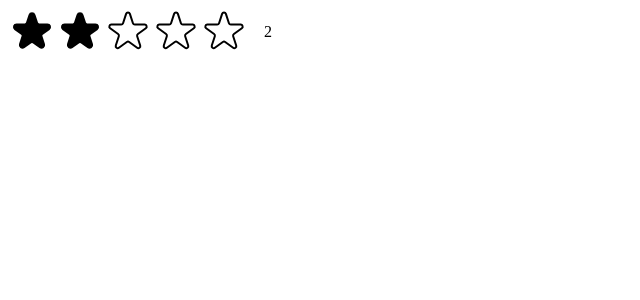
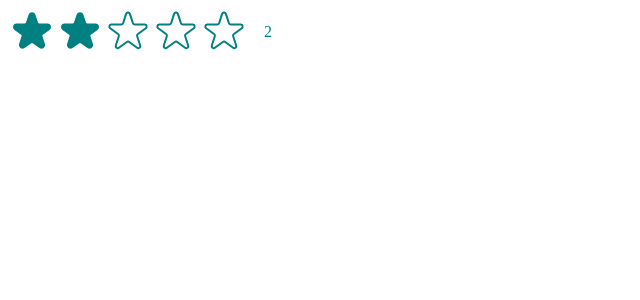
Before and after one commit to MatheusZamo/star-rating, a React (Vite) app: page / in a window 1280 px wide. Both pictures are taken after a click on the item 80 px from the left and 32 px from the top of the page. Shown: the top 300 px of the page, without its empty margins (0-640 px from the left). Built offline with nearby package versions, Linux system fonts and the light colour scheme.

Commit message:
Colors set through props

```diff
--- a/src/main.jsx
+++ b/src/main.jsx
@@ -7,6 +7,6 @@ const root = createRoot(rootElement)
 
 root.render(
   <StrictMode>
-    <StarRating />
+    <StarRating color="teal" />
   </StrictMode>,
 )
--- a/src/star-rating.jsx
+++ b/src/star-rating.jsx
@@ -1,7 +1,6 @@
 import { useState } from "react"
 
 const containerStyle = { display: "flex", gap: "1rem", alignItems: "center" }
-const textStyle = { margin: 0 }
 const starContainerStyle = {
   display: "flex",
   margin: 0,
@@ -16,7 +15,7 @@ const starStyle = {
   cursor: "pointer",
 }
 
-const Star = ({ onRate, filled, onMouseIn, onMouseOut }) => (
+const Star = ({ onRate, filled, onMouseIn, onMouseOut, color }) => (
   <li
     style={starStyle}
     onClick={onRate}
@@ -27,8 +26,8 @@ const Star = ({ onRate, filled, onMouseIn, onMouseOut }) => (
       <svg
         xmlns="http://www.w3.org/2000/svg"
         viewBox="0 0 20 20"
-        fill="#000"
-        stroke="#000"
+        fill={color}
+        stroke={color}
       >
         <path d="M9.049 2.927c.3-.921 1.603-.921 1.902 0l1.07 3.292a1 1 0 00.95.69h3.462c.969 0 1.371 1.24.588 1.81l-2.8 2.034a1 1 0 00-.364 1.118l1.07 3.292c.3.921-.755 1.688-1.54 1.118l-2.8-2.034a1 1 0 00-1.175 0l-2.8 2.034c-.784.57-1.838-.197-1.539-1.118l1.07-3.292a1 1 0 00-.364-1.118L2.98 8.72c-.783-.57-.38-1.81.588-1.81h3.461a1 1 0 00.951-.69l1.07-3.292z" />
       </svg>
@@ -37,7 +36,7 @@ const Star = ({ onRate, filled, onMouseIn, onMouseOut }) => (
         xmlns="http://www.w3.org/2000/svg"
         fill="none"
         viewBox="0 0 24 24"
-        stroke="#000"
+        stroke={color}
       >
         <path
           strokeLinecap="round"
@@ -50,7 +49,7 @@ const Star = ({ onRate, filled, onMouseIn, onMouseOut }) => (
   </li>
 )
 
-const StarRating = ({ maxRating = 5 }) => {
+const StarRating = ({ maxRating = 5, color = "gray" }) => {
   const [rating, setRating] = useState(0)
   const [tempRating, setTempRating] = useState(0)
 
@@ -59,13 +58,16 @@ const StarRating = ({ maxRating = 5 }) => {
   const handleRating = (index) => setRating(index + 1)
   const isRatingGreaterThanIndex = (index) => (tempRating || rating) > index
 
+  const textStyle = { margin: 0, color }
+
   return (
     <div style={containerStyle}>
       <ul style={starContainerStyle}>
         {Array.from({ length: maxRating }, (_, index) => (
           <Star
+            key={index}
+            color={color}
             onRate={() => handleRating(index)}
-            key={index}
             filled={isRatingGreaterThanIndex(index)}
             onMouseIn={() => handleMouseIn(index)}
             onMouseOut={handleMouseOut}
```
